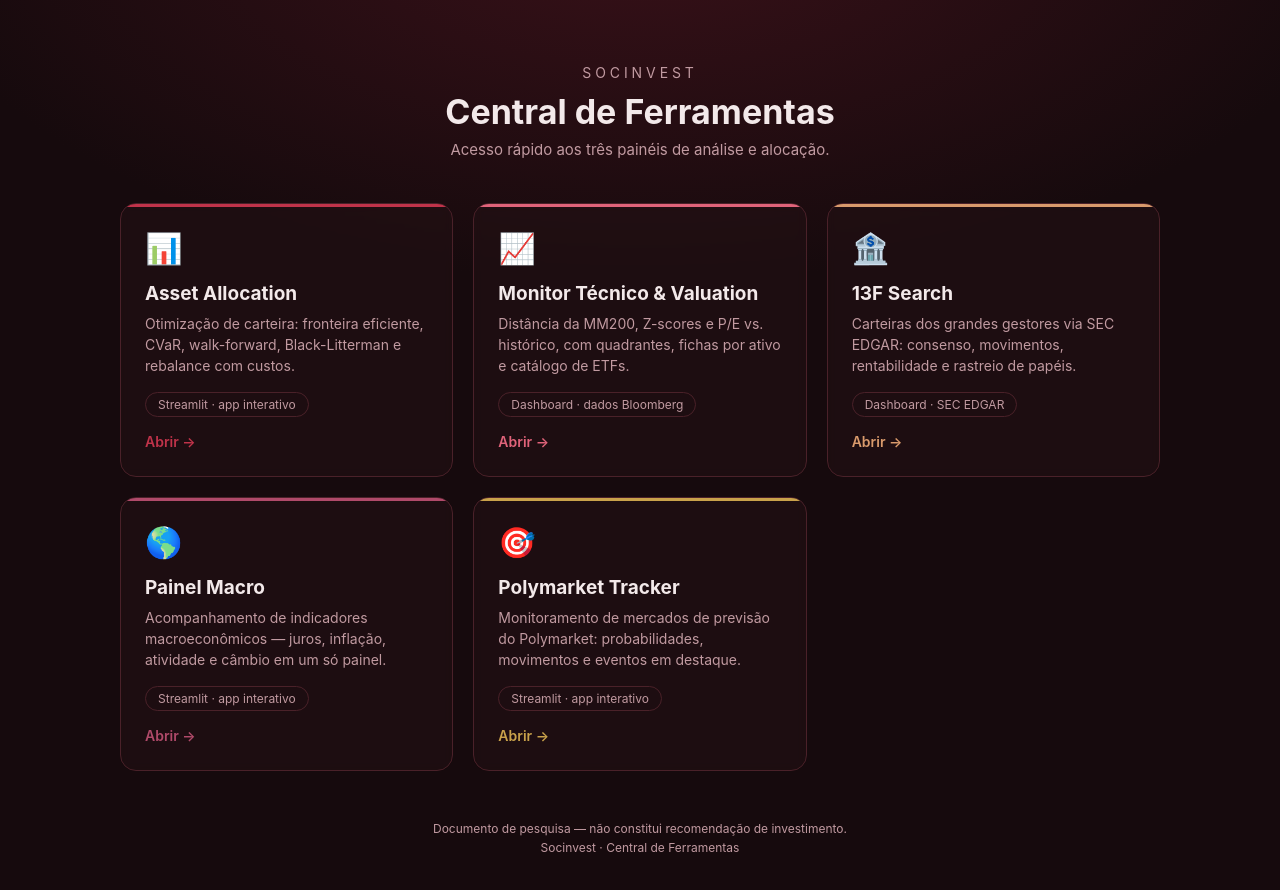
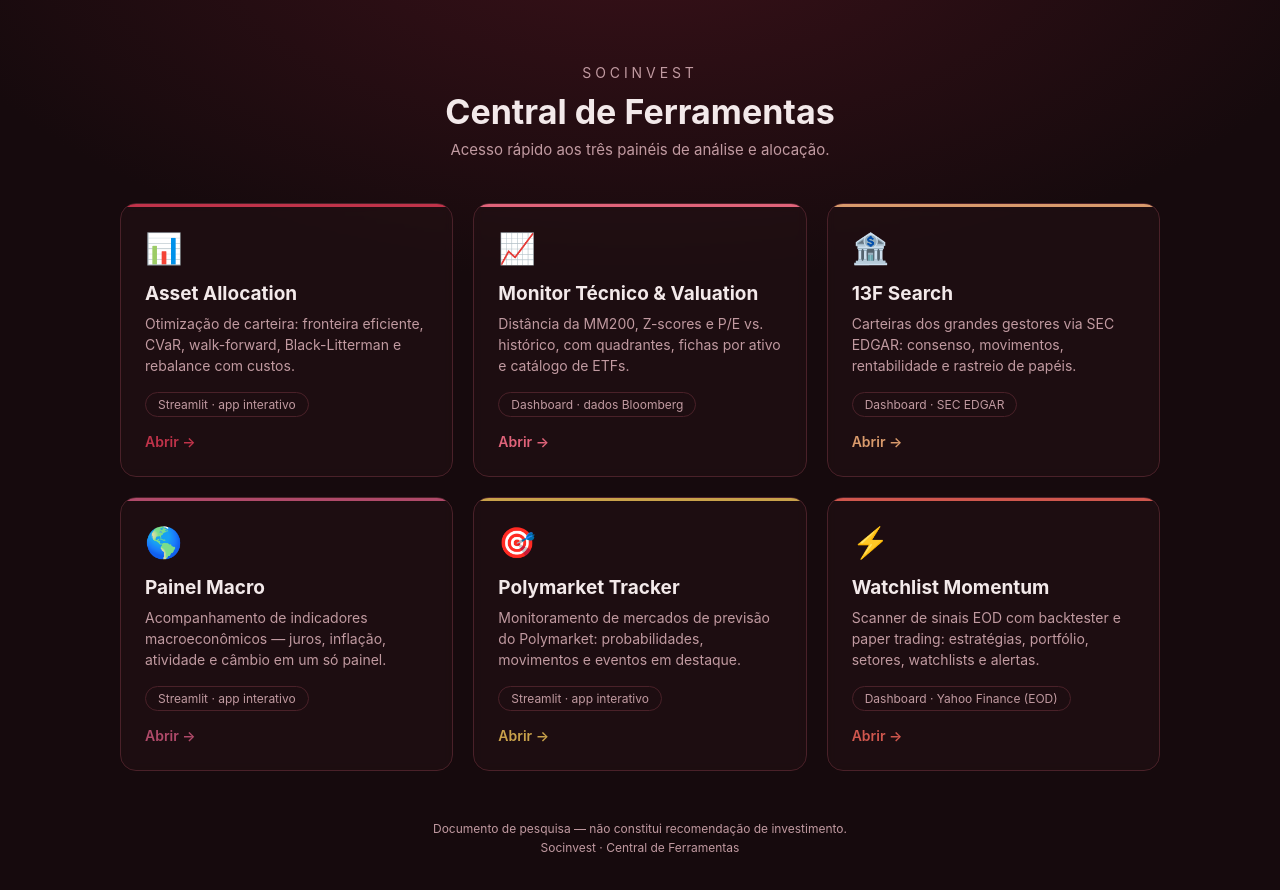
Before and after one commit to pedropeu14/Central-de-Ferramentas---Socinvest, a plain HTML site: page index.html in a window 1280 px wide. Drawn offline with Linux system fonts and the light colour scheme.

Commit message:
Add files via upload

```diff
--- a/index.html
+++ b/index.html
@@ -9,7 +9,7 @@
     --bg:#160a0d; --card:#25121688; --card-h:#31171c;
     --line:#4a2129; --txt:#f3e9ea; --muted:#c19aa1;
     --accent:#c0334a; --accent2:#e0637a; --accent3:#d99a6c;
-    --accent4:#b04a6a; --accent5:#c9a24b;
+    --accent4:#b04a6a; --accent5:#c9a24b; --accent6:#d0574e;
   }
   *{box-sizing:border-box;margin:0;padding:0}
   body{
@@ -37,7 +37,7 @@
   .card:hover{transform:translateY(-4px);background:var(--card-h);border-color:var(--accent)}
   .card .bar{position:absolute;top:0;left:0;height:3px;width:100%}
   .c1 .bar{background:var(--accent)} .c2 .bar{background:var(--accent2)} .c3 .bar{background:var(--accent3)}
-  .c4 .bar{background:var(--accent4)} .c5 .bar{background:var(--accent5)}
+  .c4 .bar{background:var(--accent4)} .c5 .bar{background:var(--accent5)} .c6 .bar{background:var(--accent6)}
   .icon{font-size:30px;margin-bottom:16px}
   .card h2{font-size:19px;font-weight:650;margin-bottom:8px}
   .card p{color:var(--muted);font-size:14px;line-height:1.5;flex-grow:1}
@@ -45,7 +45,7 @@
        border:1px solid var(--line);border-radius:20px;padding:4px 12px;align-self:flex-start}
   .open{margin-top:16px;font-size:14px;font-weight:600;color:var(--accent)}
   .c2 .open{color:var(--accent2)} .c3 .open{color:var(--accent3)}
-  .c4 .open{color:var(--accent4)} .c5 .open{color:var(--accent5)}
+  .c4 .open{color:var(--accent4)} .c5 .open{color:var(--accent5)} .c6 .open{color:var(--accent6)}
   footer{margin-top:48px;color:var(--muted);font-size:12px;text-align:center;line-height:1.6}
 </style>
 </head>
@@ -99,6 +99,15 @@
       <span class="tag">Streamlit · app interativo</span>
       <span class="open">Abrir →</span>
     </a>
+
+    <a class="card c6" href="https://pedropeu14.github.io/watchlist-momentum-socinvest/" target="_blank" rel="noopener">
+      <span class="bar"></span>
+      <div class="icon">⚡</div>
+      <h2>Watchlist Momentum</h2>
+      <p>Scanner de sinais EOD com backtester e paper trading: estratégias, portfólio, setores, watchlists e alertas.</p>
+      <span class="tag">Dashboard · Yahoo Finance (EOD)</span>
+      <span class="open">Abrir →</span>
+    </a>
   </div>
 
   <footer>
```
